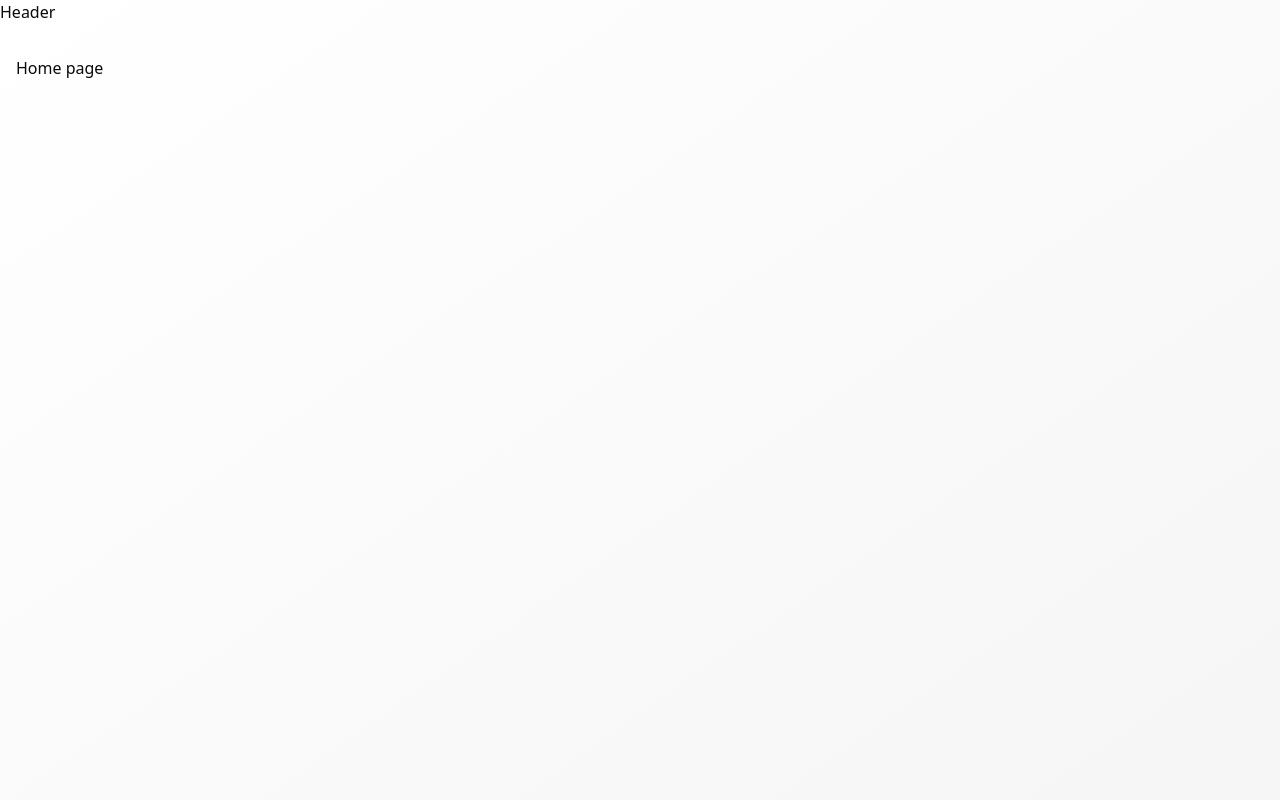
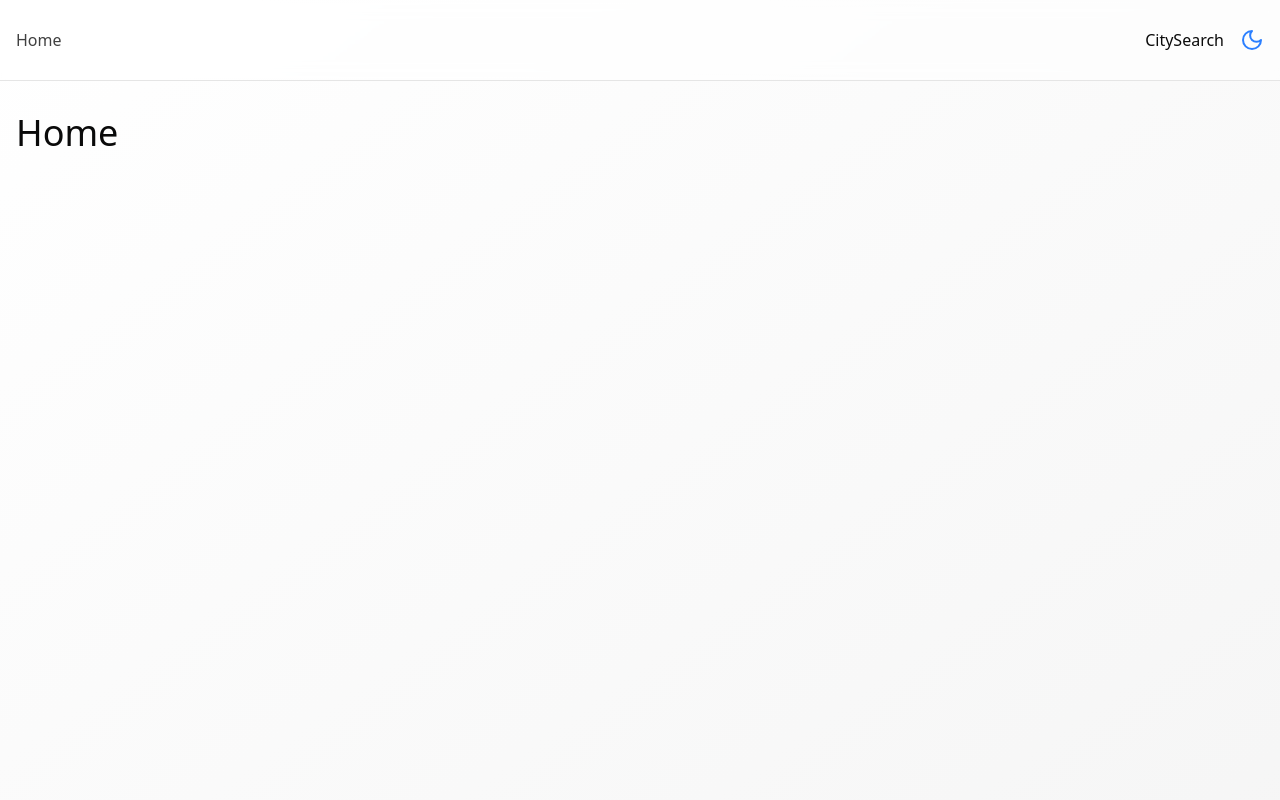
Before and after one commit to faridomarAf/react-weather-app, a React (Vite) app: page / in a window 1280 px wide. Shown: the top 800 px of the page. Built offline with nearby package versions, Linux system fonts and the light colour scheme.

Commit message:
update header & adding ligh and dark mode functionality

```diff
--- a/src/App.tsx
+++ b/src/App.tsx
@@ -5,7 +5,7 @@ import Layout from './components/layout';
 export default function App() {
   return (
     <Layout>
-      <h1>Home page</h1>
+      <h1 className='text-4xl bggre'>Home</h1>
     </Layout>
   )
 }
--- a/src/components/footer.tsx
+++ b/src/components/footer.tsx
@@ -2,7 +2,7 @@ import React from 'react'
 
 export default function Footer() {
     return (
-        <footer className='border-t backdrop-blur py-6'>
+        <footer className='border-t backdrop-blur py-6 supports-[backdrop-filter]:bg-background/60'>
             <div className='container mx-auto px-4 text-center text-neutral-700'>
                 <p>Made with ❤️ by fariedomar43@gmail.com</p>
             </div>
--- /dev/null
+++ b/src/components/header.tsx
@@ -0,0 +1,21 @@
+import { Link } from "react-router-dom";
+import { useTheme } from "../context/theme-provider"
+import ThemeToggle from "./theme-toggle";
+
+
+export default function Header() {
+    const {theme} = useTheme();
+    return (
+        <header className='sticky top-0 z-50 w-full border-b bg-background/90 backdrop-blur supports-[backdrop-filter]:bg-background/60 py-2'>
+            <div className="container mx-auto flex h-16 items-center justify-between px-4">
+                <Link to={"/"}>
+                <h1 className={theme === "dark" ? "text-yellow-400" : "text-neutral-700"}>Home</h1>
+                </Link>
+                <div className="flex gap-4">
+                    <h1>CitySearch</h1>
+                    <ThemeToggle/>
+                </div>
+            </div>
+        </header>
+    )
+}
--- a/src/components/layout.tsx
+++ b/src/components/layout.tsx
@@ -1,10 +1,11 @@
 import type {PropsWithChildren} from 'react'
 import Footer from './footer'
+import Header from './header'
 
 export default function Layout({children}: PropsWithChildren) {
     return (
         <div className='bg-gradient-to-br from-background to-muted'>
-            Header
+            <Header/>
             <main className='min-h-screen container mx-auto px-4 py-8'>
                 {children}
             </main>
--- /dev/null
+++ b/src/components/theme-toggle.tsx
@@ -0,0 +1,22 @@
+import { Moon, Sun } from "lucide-react";
+import { useTheme } from '../context/theme-provider'
+
+export default function ThemeToggle() {
+    const { theme, setTheme } = useTheme();
+    const isDark = theme === "dark";
+
+
+
+    return (
+        <div
+        onClick={()=> setTheme(isDark ? 'light': 'dark')}
+        className={`flex items-center cursor-pointer transition-transform duration-500 ${isDark ? 'rotate-180': 'rotate-0'}`}
+        >
+            {isDark ? (
+                <Sun className="h-6 w-6 text-yellow-500 rotate-0 transition-all"/>
+            ) : (
+                <Moon className="h-6 w-6 text-blue-500 rotate-0 transition-all"/>
+            )}
+        </div>
+    )
+}
--- /dev/null
+++ b/src/context/theme-provider.tsx
@@ -0,0 +1,73 @@
+import { createContext, useContext, useEffect, useState } from "react";
+
+type Theme = "dark" | "light" | "system";
+
+type ThemeProviderProps = {
+    children: React.ReactNode;
+    defaultTheme?: Theme;
+    storageKey?: string;
+    };
+
+    type ThemeProviderState = {
+    theme: Theme;
+    setTheme: (theme: Theme) => void;
+    };
+
+    const initialState: ThemeProviderState = {
+    theme: "system",
+    setTheme: () => null,
+    };
+
+    const ThemeProviderContext = createContext<ThemeProviderState>(initialState);
+
+    export function ThemeProvider({
+    children,
+    defaultTheme = "system",
+    storageKey = "vite-ui-theme",
+    ...props
+    }: ThemeProviderProps) {
+    const [theme, setTheme] = useState<Theme>(
+        () => (localStorage.getItem(storageKey) as Theme) || defaultTheme
+    );
+
+    useEffect(() => {
+        const root = window.document.documentElement;
+
+        root.classList.remove("light", "dark");
+
+        if (theme === "system") {
+        const systemTheme = window.matchMedia("(prefers-color-scheme: dark)")
+            .matches
+            ? "dark"
+            : "light";
+
+        root.classList.add(systemTheme);
+        return;
+        }
+
+        root.classList.add(theme);
+    }, [theme]);
+
+    const value = {
+        theme,
+        setTheme: (theme: Theme) => {
+        localStorage.setItem(storageKey, theme);
+        setTheme(theme);
+        },
+    };
+
+    return (
+        <ThemeProviderContext.Provider {...props} value={value}>
+        {children}
+        </ThemeProviderContext.Provider>
+    );
+    }
+
+    export const useTheme = () => {
+    const context = useContext(ThemeProviderContext);
+
+    if (context === undefined)
+        throw new Error("useTheme must be used within a ThemeProvider");
+
+    return context;
+};
--- a/src/main.tsx
+++ b/src/main.tsx
@@ -3,11 +3,14 @@ import { createRoot } from 'react-dom/client'
 import './index.css'
 import App from './App.tsx'
 import {BrowserRouter} from 'react-router-dom';
+import { ThemeProvider } from './context/theme-provider.tsx';
 
 createRoot(document.getElementById('root')!).render(
   <StrictMode>
     <BrowserRouter>
-      <App />
+      <ThemeProvider defaultTheme='light'>
+        <App/>
+      </ThemeProvider>
     </BrowserRouter>
   </StrictMode>,
 )
```
